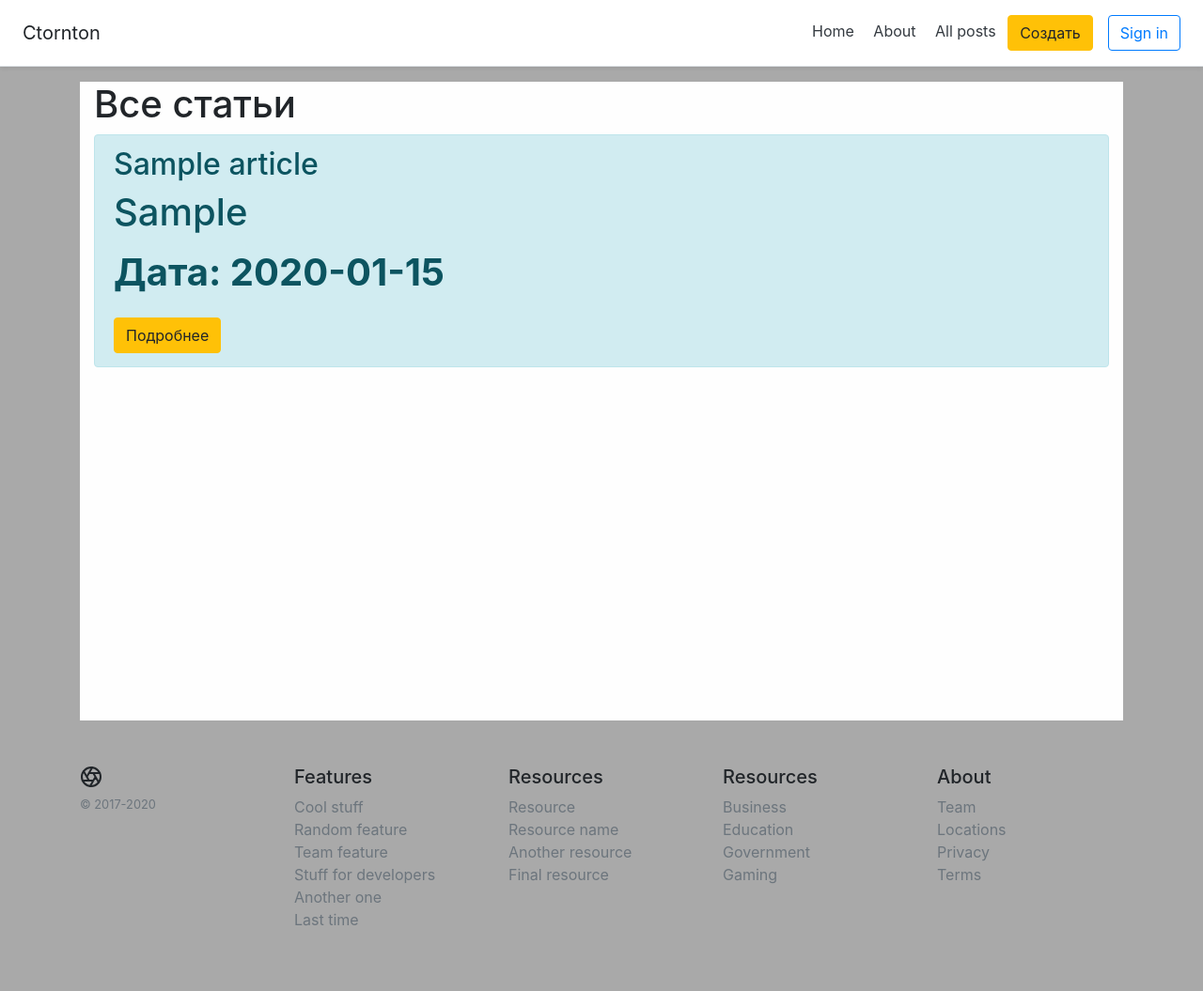
After one commit to vpris/flaskBlog, a Flask app: page /posts in a window 1280 px wide. The commit adds this page. Shown: the whole page at 94% size. Run offline with Flask 2, Linux system fonts and the light colour scheme; tables that the repository leaves empty hold one stand-in row (values such as "Sample post"); some libraries are stand-ins or nearby versions.

Commit message:
Added standart CRUD func.

```diff
--- a/app.py
+++ b/app.py
@@ -1,9 +1,10 @@
-from flask import Flask, request, render_template, url_for
+from flask import Flask, request, render_template, url_for, redirect
 from flask_sqlalchemy import SQLAlchemy
 from datetime import datetime
 
 app = Flask(__name__)
 app.config['SQLALCHEMY_DATABASE_URI'] = 'sqlite:///blog.db'
+app.config['SQLALCHEMY_TRACK_MODIFICATIONS'] = False
 db = SQLAlchemy(app)
 
 class Article(db.Model):
@@ -25,9 +26,60 @@ def index():
 def about():
     return render_template("about.html")
 
-@app.route('/user/<string:name>/<int:id>')
-def user(name, id):
-    return "User page: " + name + "-" + str(id)
+@app.route('/posts')
+def posts():
+    articles = Article.query.order_by(Article.date.desc()).all()
+    return render_template("posts.html", articles=articles)
+
+@app.route('/posts/<int:id>')
+def post_detail(id):
+    article = Article.query.get(id)
+    return render_template("post_detail.html", article=article)
+
+@app.route('/posts/<int:id>/del')
+def post_delete(id):
+    article = Article.query.get_or_404(id)
+
+    try:
+        db.session.delete(article)
+        db.session.commit()
+        return redirect('/posts')
+    except:
+        return "При удалении статьи произошла ошибка!"
+
+@app.route('/posts/<int:id>/update', methods=['POST', 'GET'])
+def post_update(id):
+    article = Article.query.get(id)
+    if request.method == "POST":
+        article.title = request.form['title']
+        article.intro = request.form['intro']
+        article.text = request.form['text']
+
+        try:
+            db.session.commit()
+            return redirect('/posts')
+        except:
+            return "При редактировании статьи произошла ошибка!"
+    else:
+        return render_template("post_update.html", article=article)
+
+@app.route('/create_article', methods=['POST', 'GET'])
+def create_article():
+    if request.method == "POST":
+        title = request.form['title']
+        intro = request.form['intro']
+        text = request.form['text']
+
+        article = Article(title=title, intro=intro, text=text)
+
+        try:
+            db.session.add(article)
+            db.session.commit()
+            return redirect('/posts')
+        except:
+            return "При добавлении статьи произошла ошибка!"
+    else:
+        return render_template("create_article.html")
 
 
 if __name__ == "__main__":
--- a/templates/base.html
+++ b/templates/base.html
@@ -13,60 +13,14 @@
         <nav class="my-2 my-md-0 mr-md-3">
           <a class="p-2 text-dark" href="/">Home</a>
           <a class="p-2 text-dark" href="/about">About</a>
-          <a class="p-2 text-dark" href="/">Sign in</a>
+          <a class="p-2 text-dark" href="/posts">All posts</a>
+          <a class="btn btn-warning" href="/create_article">Создать</a>
         </nav>
         <a class="btn btn-outline-primary" href="#">Sign in</a>
       </div>
     <div class="container">
         <main>
             <h1>{% block body %}{% endblock %}</h1>
-            <div class="card-deck mb-3 text-center">
-                <div class="card mb-4 shadow-sm">
-                  <div class="card-header">
-                    <h4 class="my-0 font-weight-normal">Free</h4>
-                  </div>
-                  <div class="card-body">
-                    <h1 class="card-title pricing-card-title">$0 <small class="text-muted">/ mo</small></h1>
-                    <ul class="list-unstyled mt-3 mb-4">
-                      <li>10 users included</li>
-                      <li>2 GB of storage</li>
-                      <li>Email support</li>
-                      <li>Help center access</li>
-                    </ul>
-                    <button type="button" class="btn btn-lg btn-block btn-outline-primary">Sign up for free</button>
-                  </div>
-                </div>
-                <div class="card mb-4 shadow-sm">
-                  <div class="card-header">
-                    <h4 class="my-0 font-weight-normal">Pro</h4>
-                  </div>
-                  <div class="card-body">
-                    <h1 class="card-title pricing-card-title">$15 <small class="text-muted">/ mo</small></h1>
-                    <ul class="list-unstyled mt-3 mb-4">
-                      <li>20 users included</li>
-                      <li>10 GB of storage</li>
-                      <li>Priority email support</li>
-                      <li>Help center access</li>
-                    </ul>
-                    <button type="button" class="btn btn-lg btn-block btn-primary">Get started</button>
-                  </div>
-                </div>
-                <div class="card mb-4 shadow-sm">
-                  <div class="card-header">
-                    <h4 class="my-0 font-weight-normal">Enterprise</h4>
-                  </div>
-                  <div class="card-body">
-                    <h1 class="card-title pricing-card-title">$29 <small class="text-muted">/ mo</small></h1>
-                    <ul class="list-unstyled mt-3 mb-4">
-                      <li>30 users included</li>
-                      <li>15 GB of storage</li>
-                      <li>Phone and email support</li>
-                      <li>Help center access</li>
-                    </ul>
-                    <button type="button" class="btn btn-lg btn-block btn-primary">Contact us</button>
-                  </div>
-                </div>
-            </div>
         </main>
     </div>
     <footer class="container py-5">
--- /dev/null
+++ b/templates/posts.html
@@ -0,0 +1,28 @@
+{% extends 'base.html' %}
+
+
+{% block title %}
+Все посты
+{% endblock title %}
+
+
+{% block body %}
+<div class="container">
+    <h1>Все статьи</h1>
+
+    {% if articles|length > 0 %}
+        {% for el in articles %}
+        <div class="alert alert-info">
+            <h2>{{ el.title }}</h2>
+            <p>{{ el.intro }}</p>
+            <p><b>Дата: {{ el.date.date() }}</b></p>
+            <a href="/posts/{{ el.id }}" class="btn btn-warning">Подробнее</a>
+        </div>
+        {% endfor %}
+    {% else %}
+    <div class="alert alert-danger">
+        <p>У нас пока нет ни одной статьи :(</p>
+    </div>
+    {% endif %}
+</div>
+{% endblock body %}
```
Also changed, not shown: requirements.txt (added, +9 -0 lines), templates/create_article.html (added, +19 -0 lines), templates/index.html (+47 -0 lines), templates/post_detail.html (added, +21 -0 lines), templates/post_update.html (added, +19 -0 lines), blog.db (added), 1 other file.
